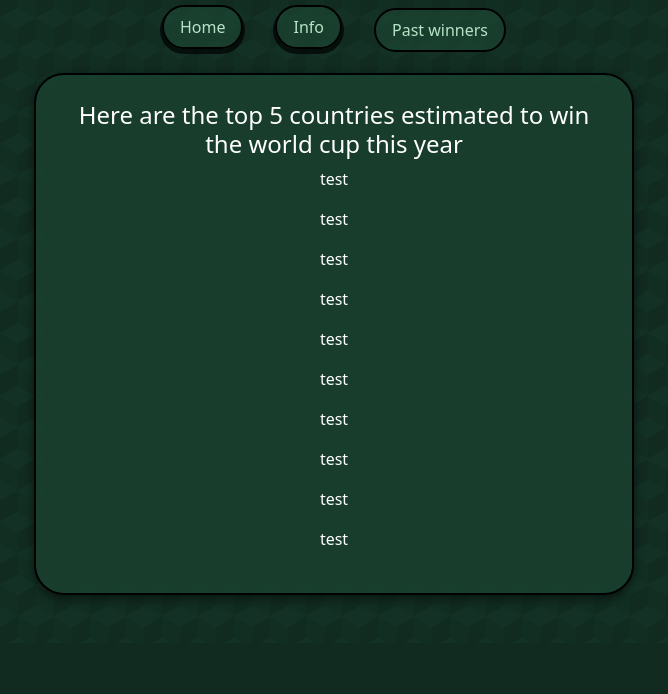
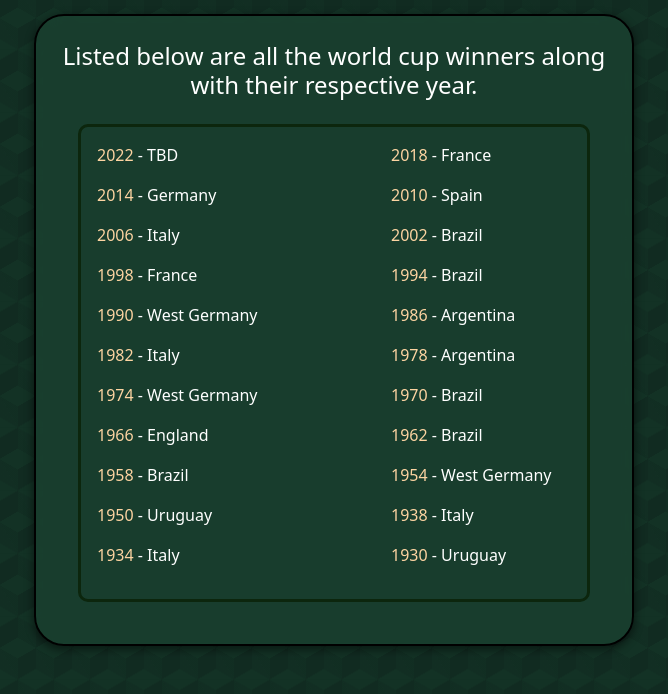
Before and after one commit to firesmasher231/world-cup-ty-compsci, a plain HTML site: page pastwinners.html in a window 1280 px wide. Shown: the part 297-991 px from the top of the page, without its empty margins (306-974 px from the left). Before the commit the page ends 940 px from the top, so only its background shows below. Drawn offline with nearby package versions, Linux system fonts and the light colour scheme; a web font is replaced by a local one.

Commit message:
added past winners

```diff
--- a/pastwinners.html
+++ b/pastwinners.html
@@ -21,7 +21,7 @@
         <a href="index.html">
         <div class="header">
             <p><span class="fifa "  >FIFA</span> World Cup <span class="">22</span></p>
-            <img src="cup.png" height="150px"/>
+            <img src="cup.png" height="90px"/>
         </div>
         </a>
 
@@ -35,8 +35,10 @@
           <a href="index.html">
             <p class="navbar-item ">Home</p>
           </a>
-          <p class="navbar-item ">Info</p>
           <p class="navbar-item current">Past winners</p>
+          <a href="info.html">
+            <p class="navbar-item">Info</p>
+          </a>
         </div>
 
 
@@ -47,24 +49,80 @@
 
 
             <div>
-              <h4>Here are the top 5 countries estimated to win the world cup this year</h2>
+              <h4>Listed below are all the world cup winners along with their respective year.</h2>
+            </div>
+
+            <div class="pastwinners">
+              <p>
+                <span class="winners-year">2022</span> - TBD
+              </p>
+              <p>
+                <span class="winners-year">2018</span> - France
+              </p>
+              <p>
+                <span class="winners-year">2014</span> - Germany
+              </p>
+              <p>
+                <span class="winners-year">2010</span> - Spain
+              </p>
+              <p>
+                <span class="winners-year">2006</span> - Italy
+              </p>
+              <p>
+                <span class="winners-year">2002</span> - Brazil
+              </p>
+              <p>
+                <span class="winners-year">1998</span> - France
+              </p>
+              <p>
+                <span class="winners-year">1994</span> - Brazil
+              </p>
+              <p>
+                <span class="winners-year">1990</span> - West Germany
+              </p>
+              <p>
+                <span class="winners-year">1986</span> - Argentina
+              </p>
+              <p>
+                <span class="winners-year">1982</span> - Italy
+              </p>
+              <p>
+                <span class="winners-year">1978</span> - Argentina
+              </p>
+              <p>
+                <span class="winners-year">1974</span> - West Germany
+              </p>
+              <p>
+                <span class="winners-year">1970</span> - Brazil
+              </p>
+              <p>
+                <span class="winners-year">1966</span> - England
+              </p>
+              <p>
+                <span class="winners-year">1962</span> - Brazil
+              </p>
+              <p>
+                <span class="winners-year">1958</span> - Brazil
+              </p>
+              <p>
+                <span class="winners-year">1954</span> - West Germany
+              </p>
+              <p>
+                <span class="winners-year">1950</span> - Uruguay
+              </p>
+              <p>
+                <span class="winners-year">1938</span> - Italy
+              </p>
+              <p>
+                <span class="winners-year">1934</span> - Italy
+              </p>
+              <p>
+                <span class="winners-year">1930</span> - Uruguay
+              </p>
+
             </div>
 
 
-
-            <div >
-            <p>test</p>
-            <p>test</p>
-            <p>test</p>
-            <p>test</p>
-            <p>test</p>
-            <p>test</p>
-            <p>test</p>
-            <p>test</p>
-            <p>test</p>
-            <p>test</p>
-
-          </div>
 
         </div>
 
--- a/styles.css
+++ b/styles.css
@@ -184,6 +184,32 @@ body {
 	border-radius: 10px;
 }
 
+.pastwinners {
+	text-align: left;
+	margin: 1rem;
+	padding: 1rem;
+
+	border: 3px solid rgb(12, 38, 13);
+	border-radius: 10px;
+}
+
+.pastwinners p {
+	width: 180px;
+}
+
+.pastwinners p:nth-child(even) {
+	float: right;
+}
+
+.pastwinners p:nth-child(odd) {
+	float: left;
+}
+
+.winners-year {
+	font-weight: 500;
+	color: rgb(253, 212, 162);
+}
+
 .competitors {
 	border-spacing: 5px;
 	border-collapse: separate;
```
Also changed, not shown: index.html (+3 -1 lines), info.html (added, +81 -0 lines), thirdpage.html (deleted).
